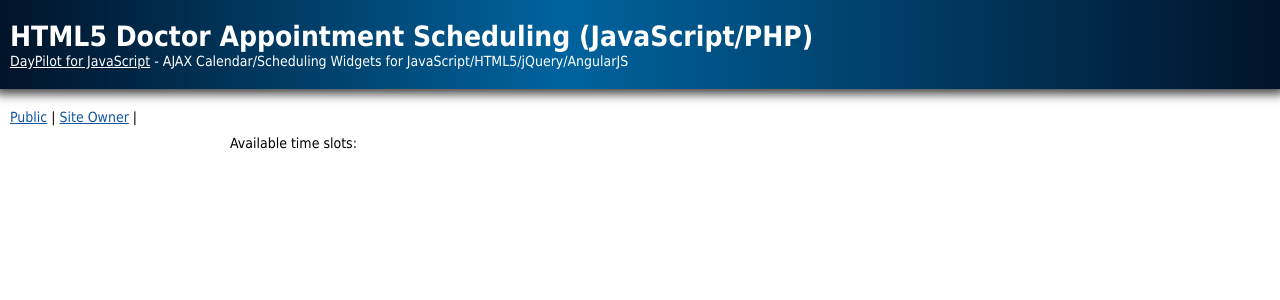
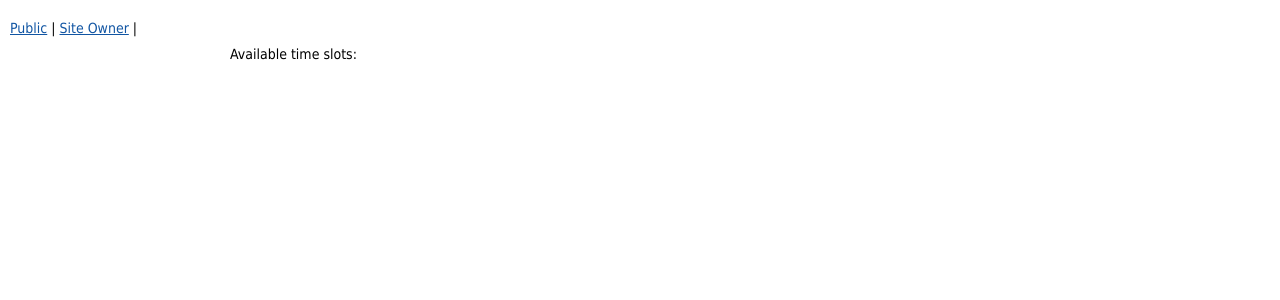
Before and after one commit to icandell/appointmentsForAll, a PHP site: page / in a window 1280 px wide. Shown: the top 300 px of the page. Run offline with PHP 8.4, Linux system fonts and the light colour scheme; some libraries are stand-ins or nearby versions.

Commit message:
Update index.php

```diff
--- a/index.php
+++ b/index.php
@@ -6,13 +6,9 @@
 
   <link type="text/css" rel="stylesheet" href="css/layout.css"/>
 
-  <!-- DayPilot library -->
-  <script src="js/daypilot/daypilot-all.min.js"></script>
 
 </head>
 <body>
-<?php require_once '_header.php'; ?>
-
 <div class="main">
   <?php require_once '_navigation.php'; ?>
 
@@ -29,7 +25,6 @@
   </div>
 </div>
 
-<script src="js/daypilot/daypilot-all.min.js"></script>
 
 <script>
   var nav = new DayPilot.Navigator("nav");
```
